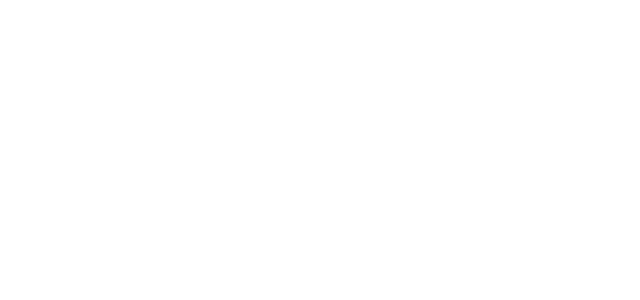
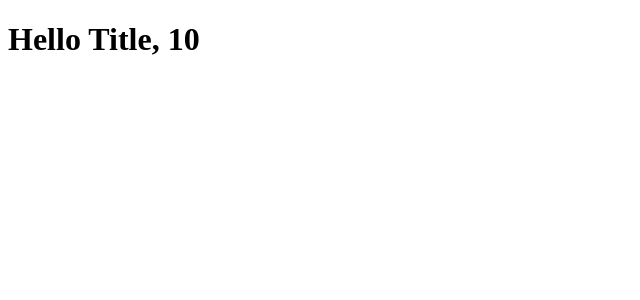
Before and after one commit to vavva1987/shop-project, a React (Create React App) app: page / in a window 1280 px wide. Shown: the top 300 px of the page, without its empty margins (0-640 px from the left). Built offline with nearby package versions, Linux system fonts and the light colour scheme.

Commit message:
added with/without jsx

```diff
--- a/src/index.tsx
+++ b/src/index.tsx
@@ -2,4 +2,10 @@
 import ReactDOM from 'react-dom/client'
 
 const root = ReactDOM.createRoot(document.getElementById('root') as HTMLElement)
-root.render(<React.StrictMode></React.StrictMode>)
+// withaut jsx
+// const el = React.createElement('h1', { id: 'title' }, 'Hello Title')
+
+// with jsx
+const a = 10
+const el = <h1 id="title">Hello Title, {a}</h1>
+root.render(<React.StrictMode>{el}</React.StrictMode>)
```
